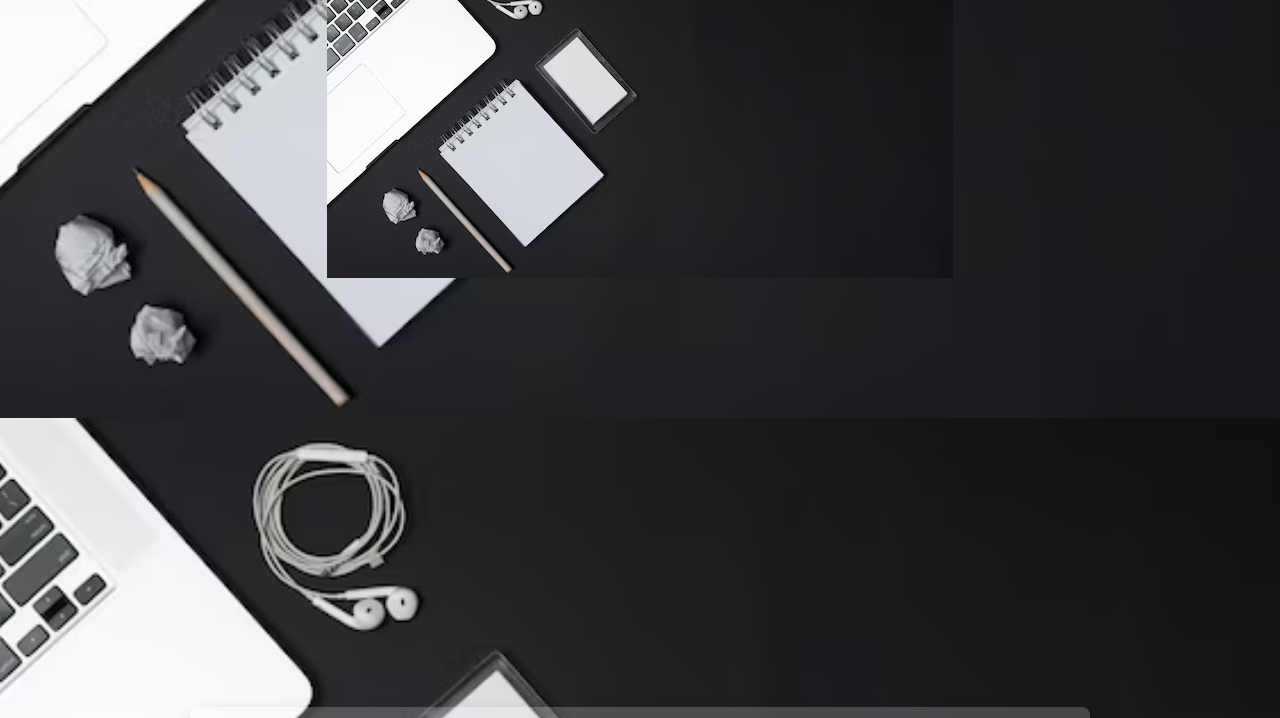
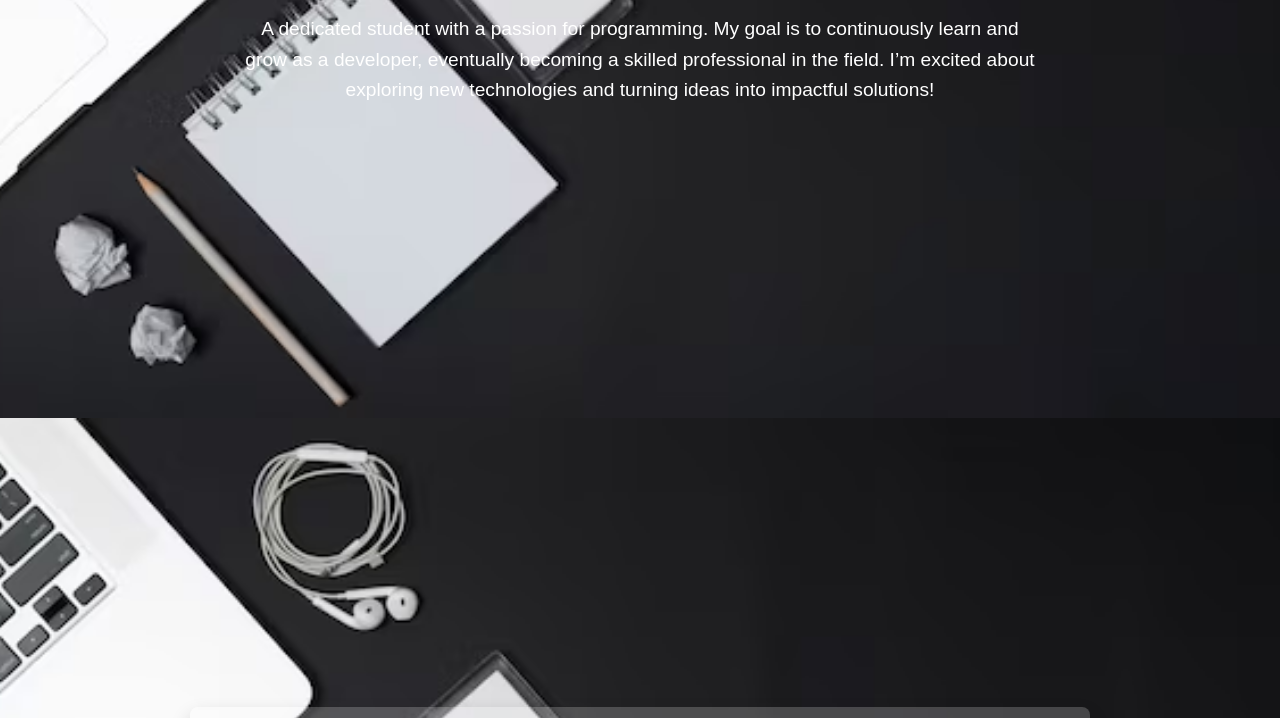
Before and after one commit to ArjanMaltrashi/PortofolioArjanMaltrashi.github.io, a plain HTML site: page index.html in a window 1280 px wide. Shown: the part 382-1100 px from the top of the page. Drawn offline with Linux system fonts and the light colour scheme.

Commit message:
Update index.html

```diff
--- a/index.html
+++ b/index.html
@@ -26,7 +26,6 @@
                 <div class="home-content">
                     <h1>Hello, I'm Arjan Maltrashi</h1>
                     <p>A dedicated student with a passion for programming. My goal is to continuously learn and grow as a developer, eventually becoming a skilled professional in the field. I’m excited about exploring new technologies and turning ideas into impactful solutions!</p>
-                    <img src="elevated-view-laptop-earphones-crumpled-papers-pencil-blank-spiral-notepad-frame-black-background_23-2148080331.avif" alt="Laptop and Notepad">
                 </div>
             </section>
             <section id="about">
```
